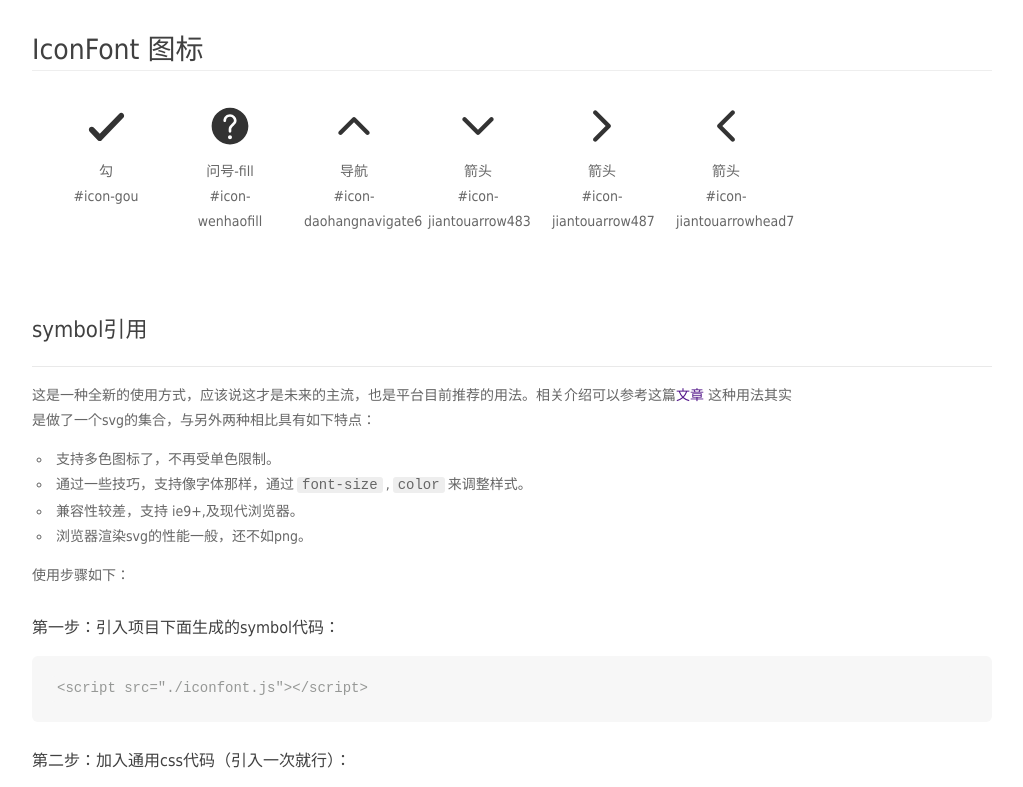
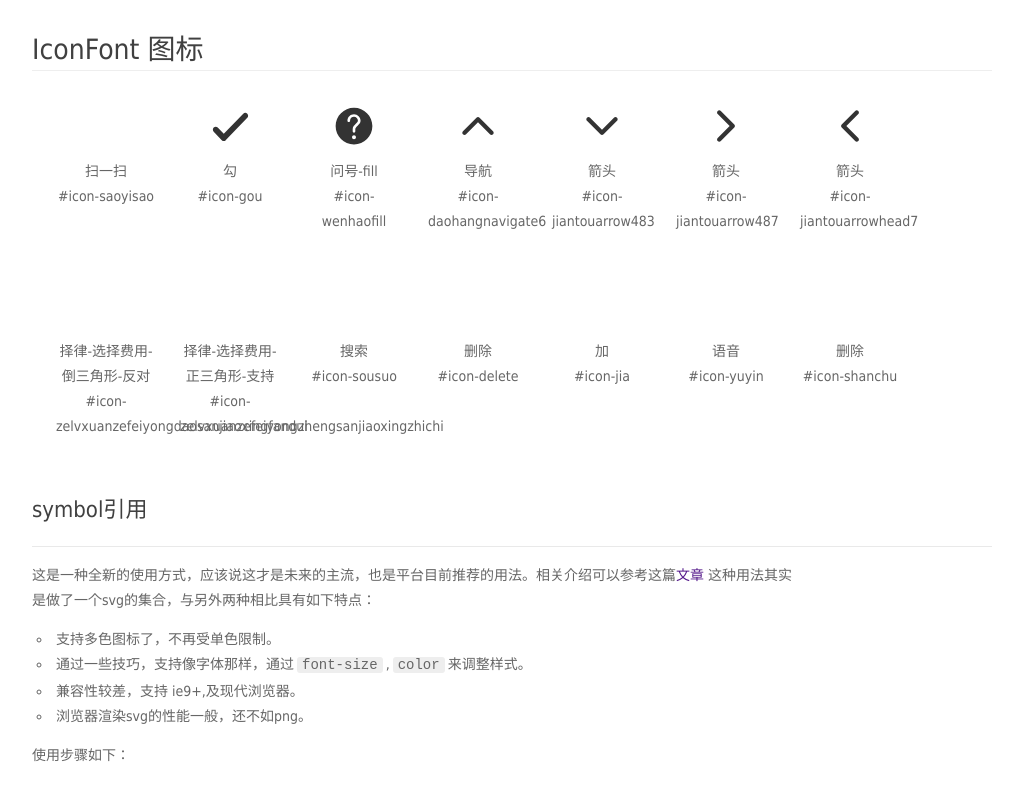
Before and after one commit to Marcuslyj/d3demos, a plain HTML site: page TongYiShiTu字体图标/demo_symbol.html in a window 1280 px wide. Shown: the top 787 px of the page, without its empty margins (128-1151 px from the left). Drawn offline with Linux system fonts and the light colour scheme.

Commit message:
Update demo_symbol.html

```diff
--- a/TongYiShiTu字体图标/demo_symbol.html
+++ b/TongYiShiTu字体图标/demo_symbol.html
@@ -26,6 +26,14 @@
     <div class="main markdown">
         <h1>IconFont 图标</h1>
         <ul class="icon_lists clear">
+
+                <li>
+                    <svg class="icon" aria-hidden="true">
+                        <use xlink:href="#icon-saoyisao"></use>
+                    </svg>
+                    <div class="name">扫一扫</div>
+                    <div class="fontclass">#icon-saoyisao</div>
+                </li>
 
                 <li>
                     <svg class="icon" aria-hidden="true">
@@ -75,6 +83,62 @@
                     <div class="fontclass">#icon-jiantouarrowhead7</div>
                 </li>
 
+                <li>
+                    <svg class="icon" aria-hidden="true">
+                        <use xlink:href="#icon-zelvxuanzefeiyongdaosanjiaoxingfandui"></use>
+                    </svg>
+                    <div class="name">择律-选择费用-倒三角形-反对</div>
+                    <div class="fontclass">#icon-zelvxuanzefeiyongdaosanjiaoxingfandui</div>
+                </li>
+
+                <li>
+                    <svg class="icon" aria-hidden="true">
+                        <use xlink:href="#icon-zelvxuanzefeiyongzhengsanjiaoxingzhichi"></use>
+                    </svg>
+                    <div class="name">择律-选择费用-正三角形-支持</div>
+                    <div class="fontclass">#icon-zelvxuanzefeiyongzhengsanjiaoxingzhichi</div>
+                </li>
+
+                <li>
+                    <svg class="icon" aria-hidden="true">
+                        <use xlink:href="#icon-sousuo"></use>
+                    </svg>
+                    <div class="name">搜索</div>
+                    <div class="fontclass">#icon-sousuo</div>
+                </li>
+
+                <li>
+                    <svg class="icon" aria-hidden="true">
+                        <use xlink:href="#icon-delete"></use>
+                    </svg>
+                    <div class="name">删除</div>
+                    <div class="fontclass">#icon-delete</div>
+                </li>
+
+                <li>
+                    <svg class="icon" aria-hidden="true">
+                        <use xlink:href="#icon-jia"></use>
+                    </svg>
+                    <div class="name">加</div>
+                    <div class="fontclass">#icon-jia</div>
+                </li>
+
+                <li>
+                    <svg class="icon" aria-hidden="true">
+                        <use xlink:href="#icon-yuyin"></use>
+                    </svg>
+                    <div class="name">语音</div>
+                    <div class="fontclass">#icon-yuyin</div>
+                </li>
+
+                <li>
+                    <svg class="icon" aria-hidden="true">
+                        <use xlink:href="#icon-shanchu"></use>
+                    </svg>
+                    <div class="name">删除</div>
+                    <div class="fontclass">#icon-shanchu</div>
+                </li>
+
         </ul>
 
 
```
